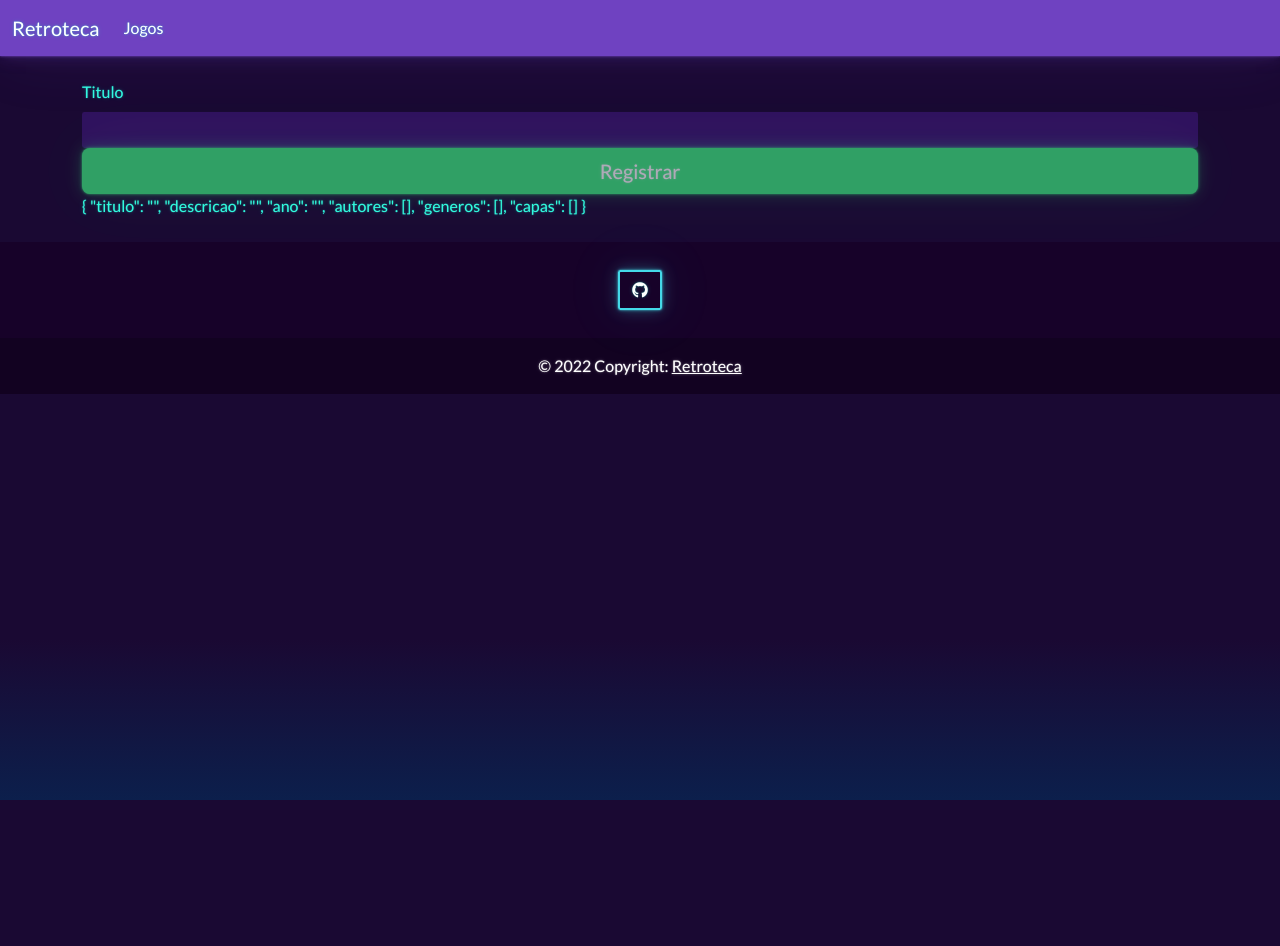
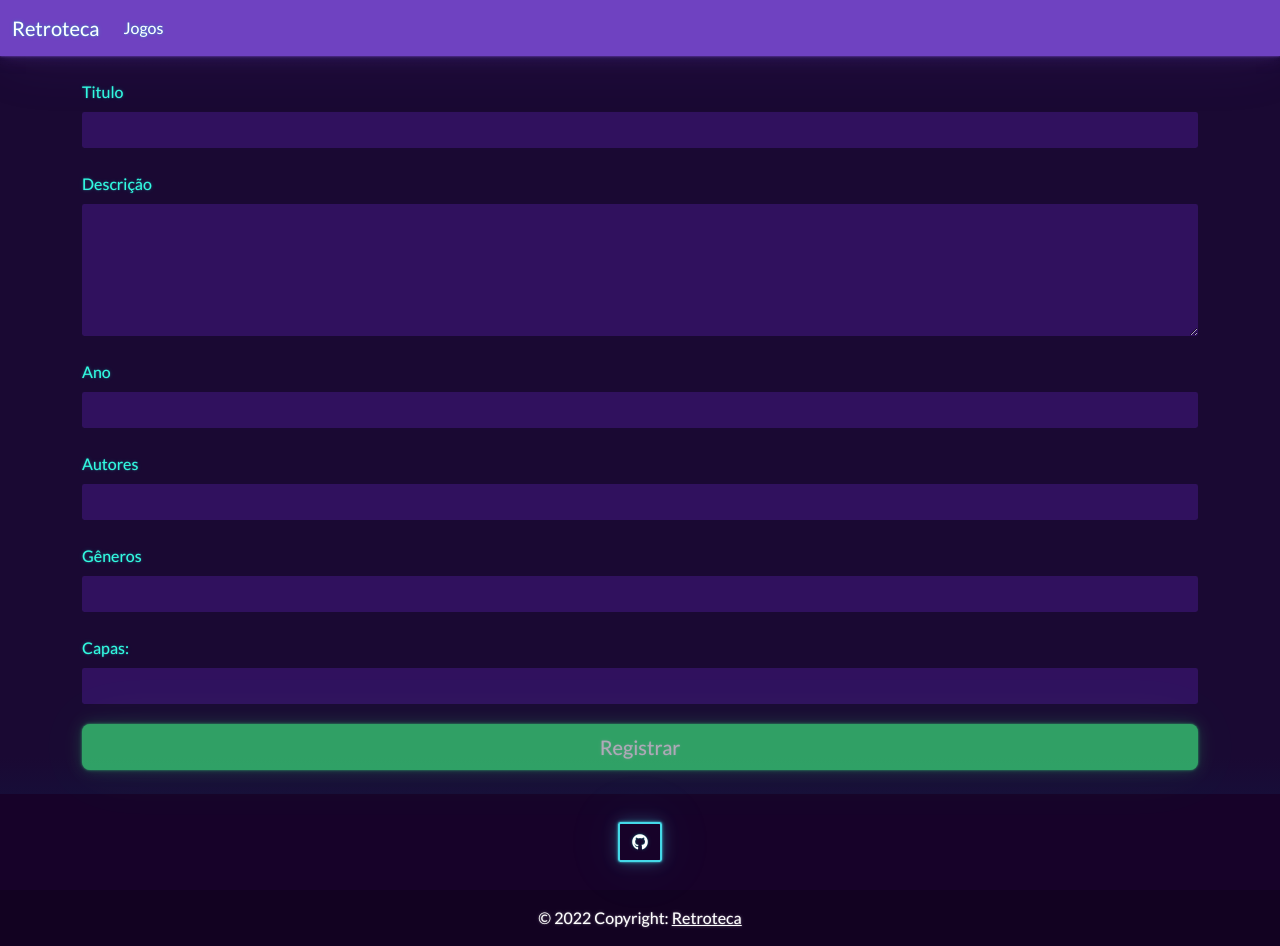
Before and after one commit to coanjos/retroteca-front, an Angular app: page /registro in a window 1280 px wide. Before the commit the page ends 800 px from the top, so only its background shows below. Built offline with nearby package versions, Linux system fonts and the light colour scheme.

Commit message:
estiliza registro de jogos; adiciona validação

```diff
--- a/src/app/jogos/jogos-registro/jogos-registro.component.css
+++ b/src/app/jogos/jogos-registro/jogos-registro.component.css
@@ -0,0 +1,9 @@
+input::-webkit-outer-spin-button,
+input::-webkit-inner-spin-button {
+    -webkit-appearance: none;
+    margin: 0;
+}
+
+.btn-lg {
+    margin-top: 1em;
+}
--- a/src/app/jogos/jogos-registro/jogos-registro.component.html
+++ b/src/app/jogos/jogos-registro/jogos-registro.component.html
@@ -5,14 +5,57 @@
 
       <fieldset>
         <label class="form-label mt-4" for="titulo">Titulo</label>
-        <input
-          [ngClass]="{
+        <input [ngClass]="{
             'is-invalid': !jogoForm.controls.titulo.valid
             && jogoForm.controls.titulo.touched,
             'is-valid': jogoForm.controls.titulo.valid
-          }"
-          class="form-control" id="titulo" type="text" formControlName="titulo">
+          }" class="form-control" id="titulo" type="text" formControlName="titulo">
         <div class="invalid-feedback">Insira um título.</div>
+      </fieldset>
+
+      <fieldset>
+        <label class="form-label mt-4" for="descricao">Descrição</label>
+        <textarea [ngClass]="{
+            'is-invalid': !jogoForm.controls.descricao.valid
+            && jogoForm.controls.descricao.touched,
+            'is-valid': jogoForm.controls.descricao.valid
+          }" class="form-control" id="descricao" type="text" formControlName="descricao" rows="5"></textarea>
+        <div class="invalid-feedback">Insira uma descrição.</div>
+      </fieldset>
+
+      <fieldset>
+        <label for="ano" class="form-label mt-4">Ano</label>
+        <input [ngClass]="{
+         'is-invalid': !jogoForm.controls.ano.valid
+         && jogoForm.controls.ano.touched,
+         'is-valid': jogoForm.controls.ano.valid
+        }" class="form-control" id="ano" type="number" formControlName="ano">
+        <div class="invalid-feedback">Insira um ano valido.</div>
+      </fieldset>
+
+      <fieldset>
+        <label class="form-label mt-4" for="autores">Autores</label>
+        <input [ngClass]="{
+            'is-invalid': !jogoForm.controls.autores.valid
+            && jogoForm.controls.autores.touched,
+            'is-valid': jogoForm.controls.autores.valid
+          }" class="form-control" id="autores" type="text" formControlName="autores">
+        <div class="invalid-feedback">Insira pelo menos um autor.</div>
+      </fieldset>
+
+      <fieldset>
+        <label class="form-label mt-4" for="generos">Gêneros</label>
+        <input [ngClass]="{
+              'is-invalid': !jogoForm.controls.generos.valid
+              && jogoForm.controls.generos.touched,
+              'is-valid': jogoForm.controls.generos.valid
+            }" class="form-control" id="generos" type="text" formControlName="generos">
+        <div class="invalid-feedback">Insira pelo menos um gênero.</div>
+      </fieldset>
+
+      <fieldset>
+        <label class="form-label mt-4" for="capas">Capas: </label>
+        <input id="capas" class="form-control" type="text" formControlName="capas">
       </fieldset>
 
       <div class="d-grid gap-2">
@@ -22,34 +65,4 @@
     </form>
 
   </div>
-
-
-
-  <!-- <form [formGroup]="jogoForm" (ngSubmit)="onSubmit()">
-
-    <label for="titulo">Título: </label>
-    <input id="titulo" type="text" formControlName="titulo">
-
-    <label for="descricao">Descrição: </label>
-    <textarea id="descricao" formControlName="descricao"></textarea>
-
-    <label for="ano">Ano: </label>
-    <input id="ano" type="text" formControlName="ano">
-
-    <label for="autores">Autores: </label>
-    <input id="autores" type="text" formControlName="autores">
-
-    <label for="generos">Gêneros: </label>
-    <input id="generos" type="text" formControlName="generos">
-
-    <label for="capas">Capas: </label>
-    <input id="capas" type="text" formControlName="capas">
-
-    <button>Registrar</button>
-
-  </form> -->
-
-  <div>
-    {{ jogoForm.value | json }}
-  </div>
 </section>
--- a/src/app/jogos/jogos-registro/jogos-registro.component.ts
+++ b/src/app/jogos/jogos-registro/jogos-registro.component.ts
@@ -11,11 +11,11 @@ import { JogosService } from '../services/jogos.service';
 export class JogosRegistroComponent implements OnInit {
   jogoForm = new FormGroup({
     titulo: new FormControl('', [Validators.required]),
-    descricao: new FormControl(''), // colocar required
-    ano: new FormControl(''), // required, number, min 1954
-    autores: new FormControl([]), // required
-    generos: new FormControl([]), // required
-    capas: new FormControl([]) // nenhum
+    descricao: new FormControl('', [Validators.required]),
+    ano: new FormControl('', [Validators.required, Validators.min(1954)]),
+    autores: new FormControl([], [Validators.required]),
+    generos: new FormControl([], [Validators.required]),
+    capas: new FormControl([])
   })
 
   constructor(
```
